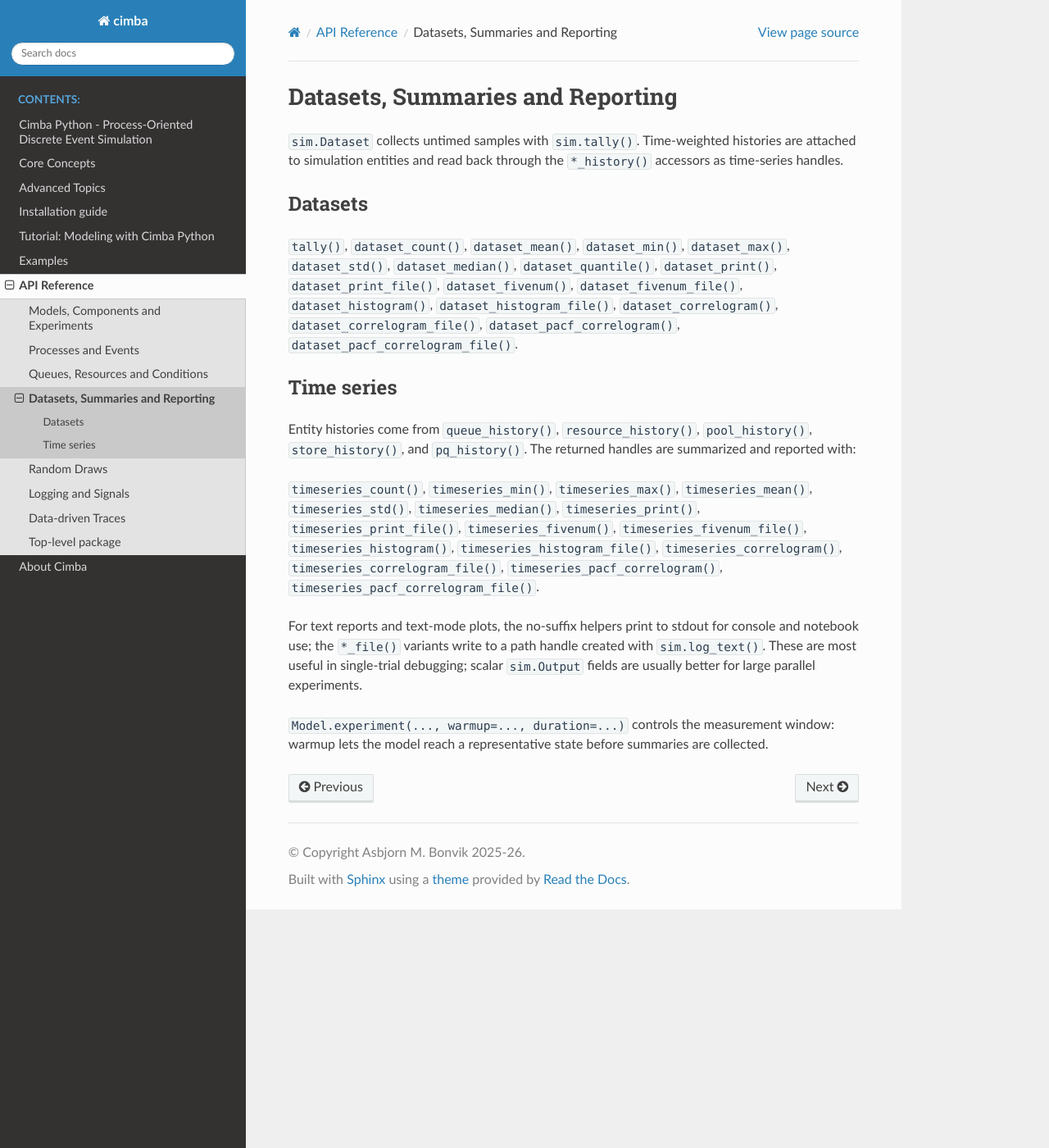
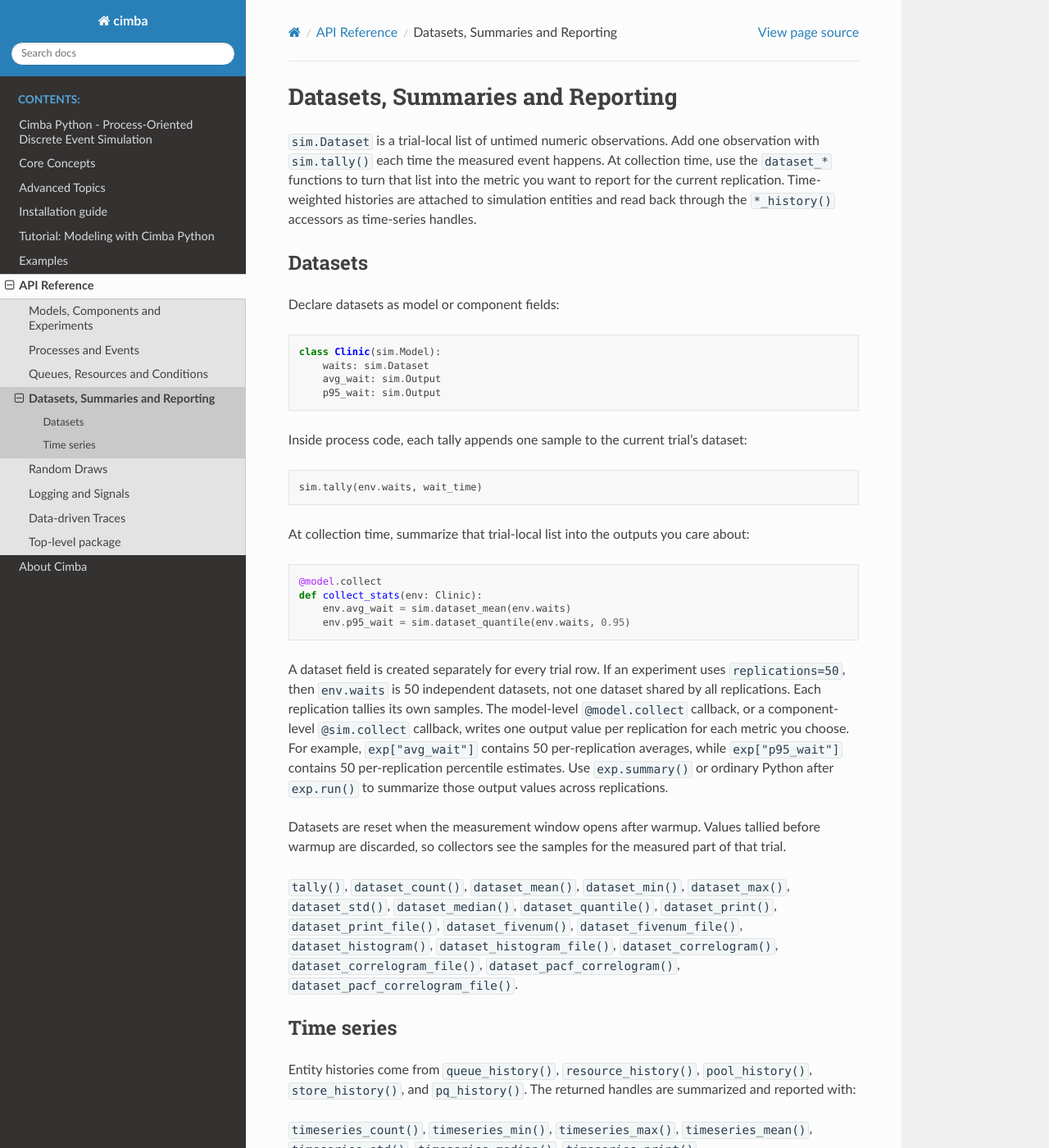
Before and after one commit to FBarrca/cimba_python, a Sphinx documentation site: the page built from docs/api_reference/data.rst, in a window 1280 px wide and 1400 px high. Shown: the whole window at 82% size. Built offline with Sphinx 7.4.7 and the Read the Docs theme 3.1.0, drawn with Linux system fonts in a browser that asks for light colours; some of the changed text lies outside the part shown.

Commit message:
Enhance documentation for datasets and trial-local entities
This commit updates the documentation to clarify the usage of `sim.Dataset` and its role in collecting trial-local observations. It provides detailed examples of how to declare datasets, tally observations, and summarize metrics using the `@model.collect` decorator. Additionally, it explains the distinction between trial-local datasets and outputs, emphasizing their independent nature across replications. The changes aim to improve user understanding of data handling within experiments and the reporting of results.

```diff
--- a/docs/api_reference/data.rst
+++ b/docs/api_reference/data.rst
@@ -1,12 +1,55 @@
 Datasets, Summaries and Reporting
 =================================
 
-``sim.Dataset`` collects untimed samples with ``sim.tally()``. Time-weighted
-histories are attached to simulation entities and read back through the
-``*_history()`` accessors as time-series handles.
+``sim.Dataset`` is a trial-local list of untimed numeric observations. Add one
+observation with ``sim.tally()`` each time the measured event happens. At
+collection time, use the ``dataset_*`` functions to turn that list into the
+metric you want to report for the current replication. Time-weighted histories
+are attached to simulation entities and read back through the ``*_history()``
+accessors as time-series handles.
 
 Datasets
 --------
+
+Declare datasets as model or component fields:
+
+.. code-block:: python
+
+   class Clinic(sim.Model):
+       waits: sim.Dataset
+       avg_wait: sim.Output
+       p95_wait: sim.Output
+
+Inside process code, each tally appends one sample to the current trial's
+dataset:
+
+.. code-block:: python
+
+   sim.tally(env.waits, wait_time)
+
+At collection time, summarize that trial-local list into the outputs you care
+about:
+
+.. code-block:: python
+
+   @model.collect
+   def collect_stats(env: Clinic):
+       env.avg_wait = sim.dataset_mean(env.waits)
+       env.p95_wait = sim.dataset_quantile(env.waits, 0.95)
+
+A dataset field is created separately for every trial row. If an experiment
+uses ``replications=50``, then ``env.waits`` is 50 independent datasets, not
+one dataset shared by all replications. Each replication tallies its own
+samples. The model-level ``@model.collect`` callback, or a component-level
+``@sim.collect`` callback, writes one output value per replication for each
+metric you choose. For example, ``exp["avg_wait"]`` contains 50
+per-replication averages, while ``exp["p95_wait"]`` contains 50
+per-replication percentile estimates. Use ``exp.summary()`` or ordinary Python
+after ``exp.run()`` to summarize those output values across replications.
+
+Datasets are reset when the measurement window opens after warmup. Values
+tallied before warmup are discarded, so collectors see the samples for the
+measured part of that trial.
 
 ``tally()``, ``dataset_count()``, ``dataset_mean()``, ``dataset_min()``,
 ``dataset_max()``, ``dataset_std()``, ``dataset_median()``,
@@ -33,7 +76,10 @@ handles are summarized and reported with:
 
 For text reports and text-mode plots, the no-suffix helpers print to stdout for
 console and notebook use; the ``*_file()`` variants write to a path handle
-created with ``sim.log_text()``. These are most useful in single-trial
+created with ``sim.log_text()``. A dataset report is produced from the current
+trial's dataset. In multi-replication experiments, writing every replication to
+the same path can interleave or overwrite raw samples depending on the append
+flag and parallel execution. These helpers are most useful in single-trial
 debugging; scalar ``sim.Output`` fields are usually better for large parallel
 experiments.
 
```
Also changed, not shown: docs/concepts/experiments_results.rst (+34 -2 lines).
